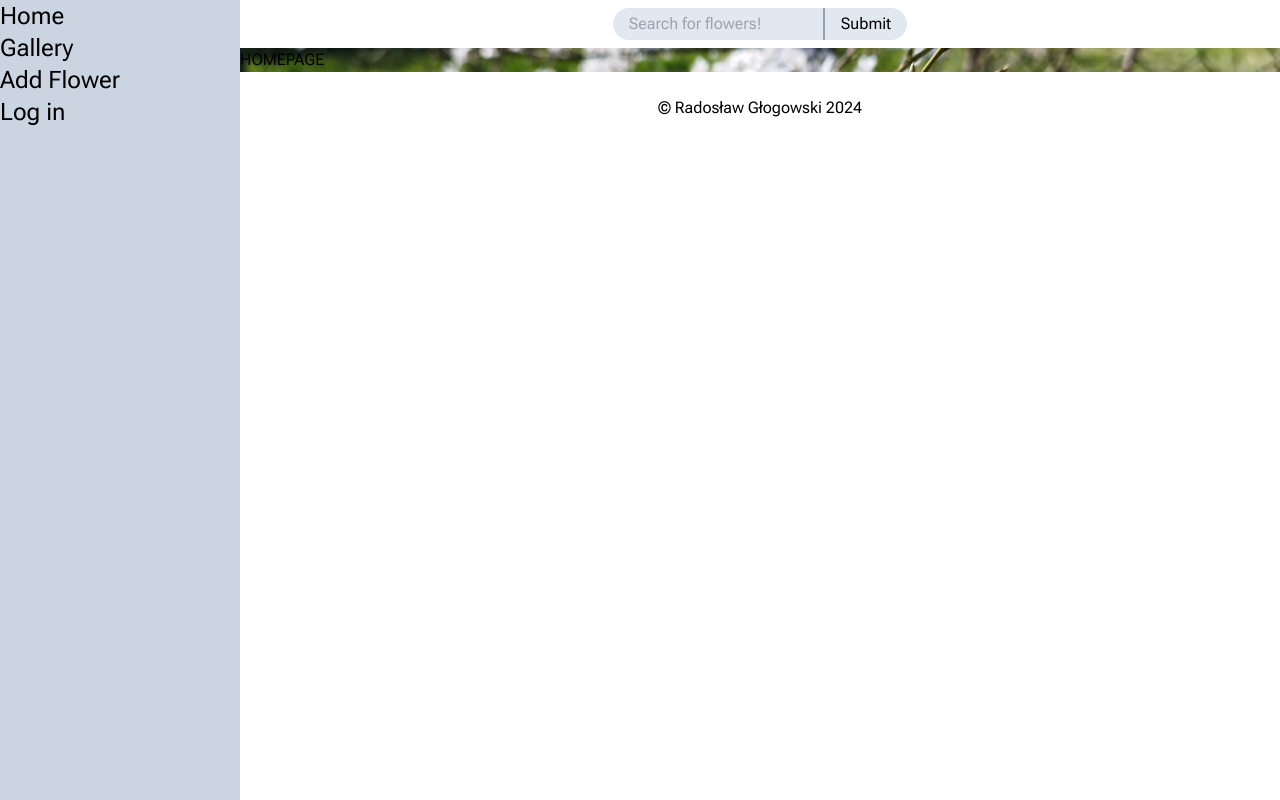
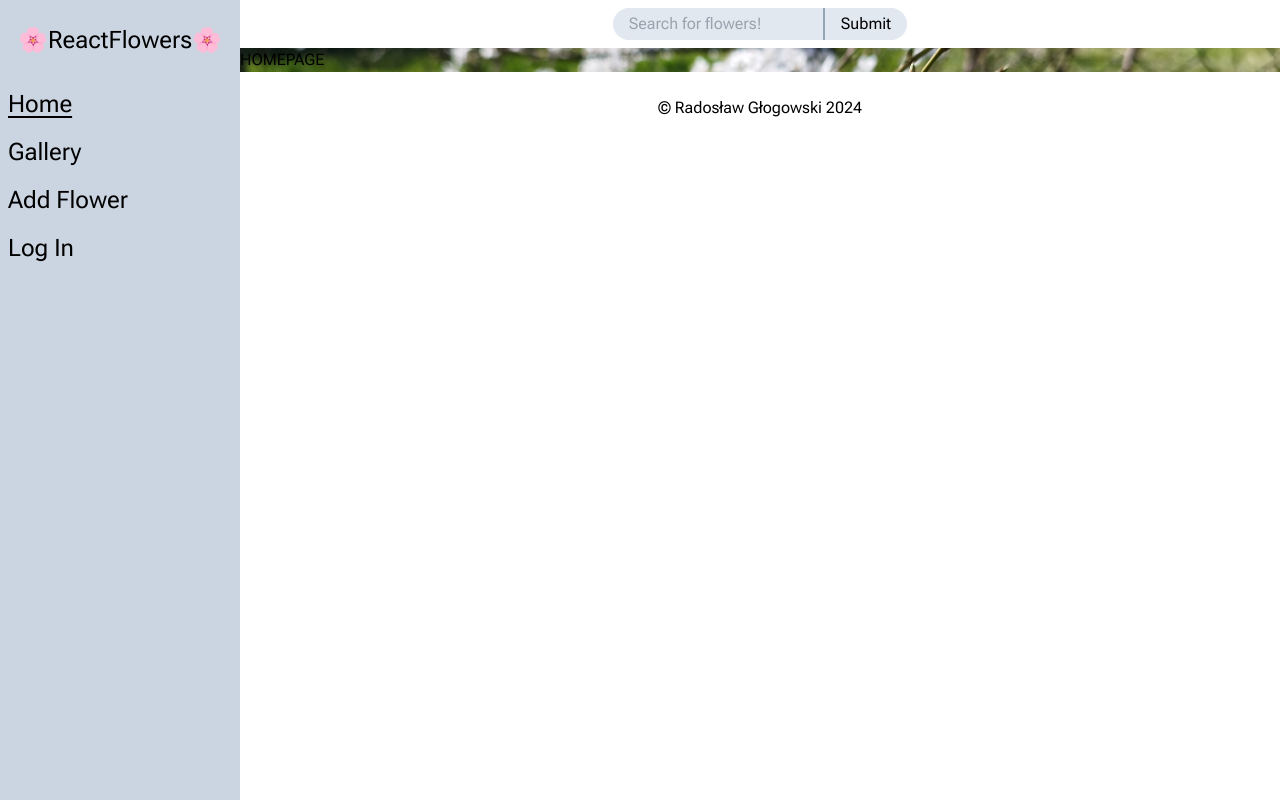
Before and after one commit to Coblexx/react-flowers, a React (Vite) app: page /home in a window 1280 px wide. Built offline with nearby package versions, Linux system fonts and the light colour scheme; no server answers.

Commit message:
feat: refactor nav, styling

```diff
--- a/package.json
+++ b/package.json
@@ -11,6 +11,7 @@
   },
   "dependencies": {
     "@supabase/supabase-js": "^2.43.2",
+    "clsx": "^2.1.1",
     "react": "^18.2.0",
     "react-dom": "^18.2.0",
     "react-icons": "^5.2.1",
--- a/src/UI/Sidebar.tsx
+++ b/src/UI/Sidebar.tsx
@@ -1,24 +1,41 @@
-import { NavLink } from "react-router-dom";
+import { ReactNode } from "react";
+import { Link, NavLink } from "react-router-dom";
+
+type NavItemType = {
+  to?: string;
+  children: ReactNode;
+};
 
 export default function Sidebar() {
   return (
     <aside className="bg-slate-300 md:flex md:flex-col hidden min-w-60 text-2xl">
       <nav>
-        <ul className="gap-4">
-          <li>
-            <NavLink to="/home">Home</NavLink>
-          </li>
-          <li>
-            <NavLink to="/gallery">Gallery</NavLink>
-          </li>
-          <li>
-            <NavLink to="/add-flower">Add Flower</NavLink>
-          </li>
-          <li>
-            <NavLink to="/login">Log in</NavLink>
-          </li>
+        <Logo />
+        <ul className="gap-6">
+          <NavItem to="/home">Home</NavItem>
+          <NavItem to="/gallery">Gallery</NavItem>
+          <NavItem to="/add-flower">Add Flower</NavItem>
+          <NavItem to="/login">Log In</NavItem>
         </ul>
       </nav>
     </aside>
   );
 }
+
+function NavItem({ to = "/", children }: NavItemType) {
+  return (
+    <li className="p-2 hover:bg-slate-400 pointer">
+      <NavLink className={"w-full block"} to={to}>
+        {children}
+      </NavLink>
+    </li>
+  );
+}
+
+function Logo() {
+  return (
+    <Link to="/" className="flex justify-center py-6 text-2xl">
+      🌸ReactFlowers🌸
+    </Link>
+  );
+}
--- a/src/index.css
+++ b/src/index.css
@@ -19,3 +19,8 @@ body {
   background-image: url("../public/bg-img.jpg");
   background-size: cover;
 }
+
+li > .active {
+  text-underline-offset: 4px;
+  text-decoration: underline;
+}
```
Also changed, not shown: 1 other file (tests, documents, lock files or other folders).
